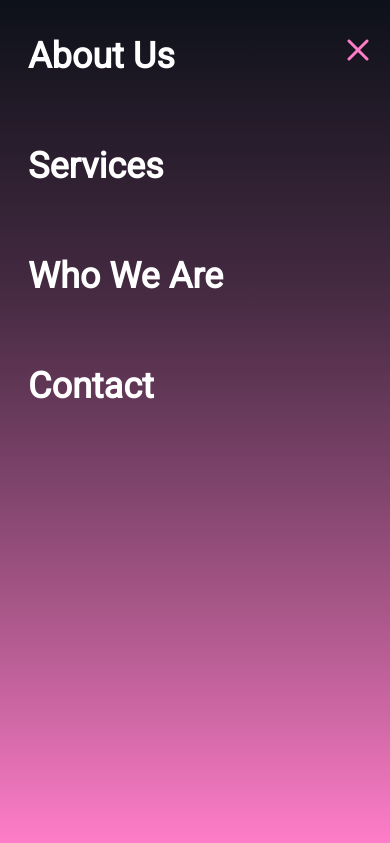
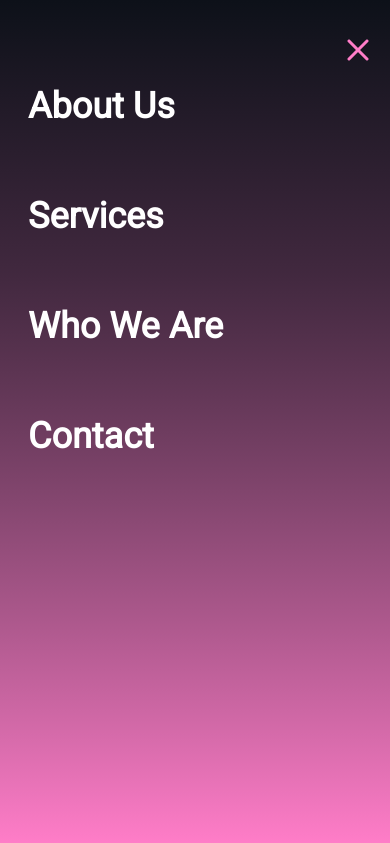
Before and after one commit to Fer-Cavalli/PF-Cavalli, a plain HTML site: page index.html in a window 390 px wide. Both pictures are taken after a click on the button 346 px from the left and 44 px from the top of the page. Shown: the top 843 px of the page. Drawn offline with nearby package versions, Linux system fonts and the light colour scheme.

Commit message:
margin nav responsive

```diff
--- a/css/style.css
+++ b/css/style.css
@@ -633,6 +633,7 @@ h4{
         width: 100%;
         min-height: 100%;
         font-weight: 600;
+        margin-top: 50px;
     }
 
     /* .nav-list li a {
@@ -679,6 +680,10 @@ h4{
     }
     .nav{
         width: 100%;
+    }
+    .nav-list{
+        margin-top: 50px;
+
     }
 }
 
@@ -808,6 +813,8 @@ h4{
         width: 100%;
         min-height: 100%;
         font-weight: 600;
+        margin-top: 50px;
+
     }
 
     /* .nav-list li a {
@@ -988,6 +995,7 @@ h4{
         width: 100%;
         min-height: 100%;
         font-weight: 600;
+        margin-top: 50px;
     }
 
     /* .nav-list li a {
@@ -1124,6 +1132,7 @@ h4{
         width: 100%;
         min-height: 100%;
         font-weight: 600;
+        margin-top: 50px;
     }
 
     /* .nav-list li a {
```
